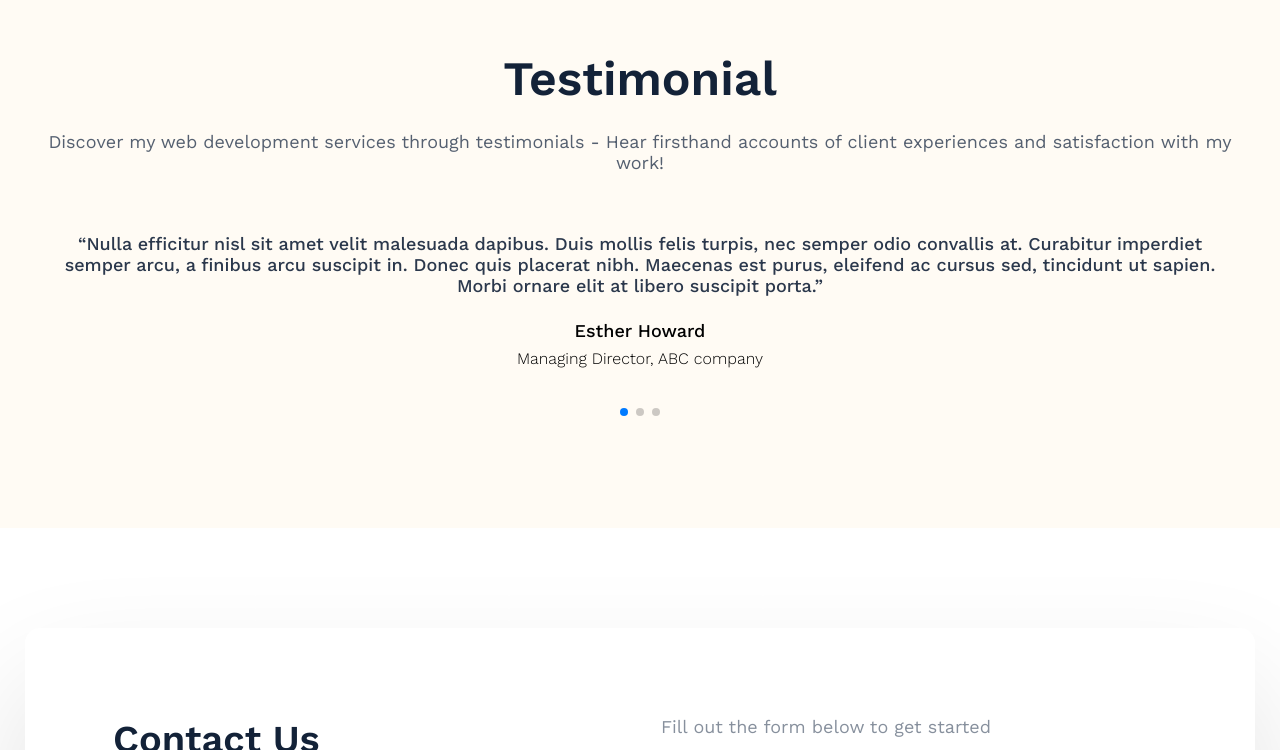
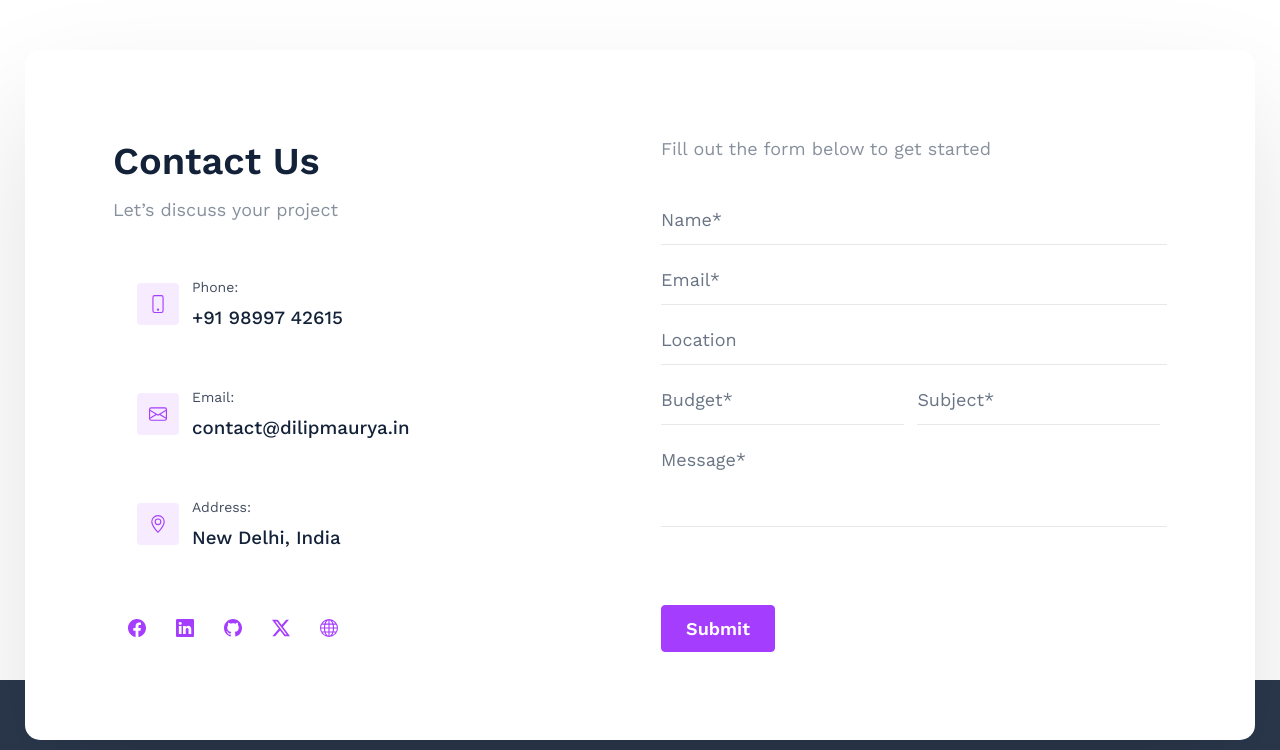
Before and after one commit to curiousdilip/freelancer, a Next.js app: page / in a window 1280 px wide. Shown: the part 5718-6468 px from the top of the page. Built offline with nearby package versions, Linux system fonts and the light colour scheme.

Commit message:
testimonial

```diff
--- a/app/page.jsx
+++ b/app/page.jsx
@@ -451,7 +451,7 @@ export default function Home() {
             </div>
           </div>
         </section>
-        <section className={styles.testimonial} id="testimonial">
+        {/* <section className={styles.testimonial} id="testimonial">
           <div className={styles.container}>
             <div className={styles.heading}>
               <h2>Testimonial</h2>
@@ -463,7 +463,7 @@ export default function Home() {
             </div>
             <Testimonial />
           </div>
-        </section>
+        </section> */}
         <section className={styles.contact} id="contact">
           <div className={styles.container}>
             <div className={styles.details}>
```
